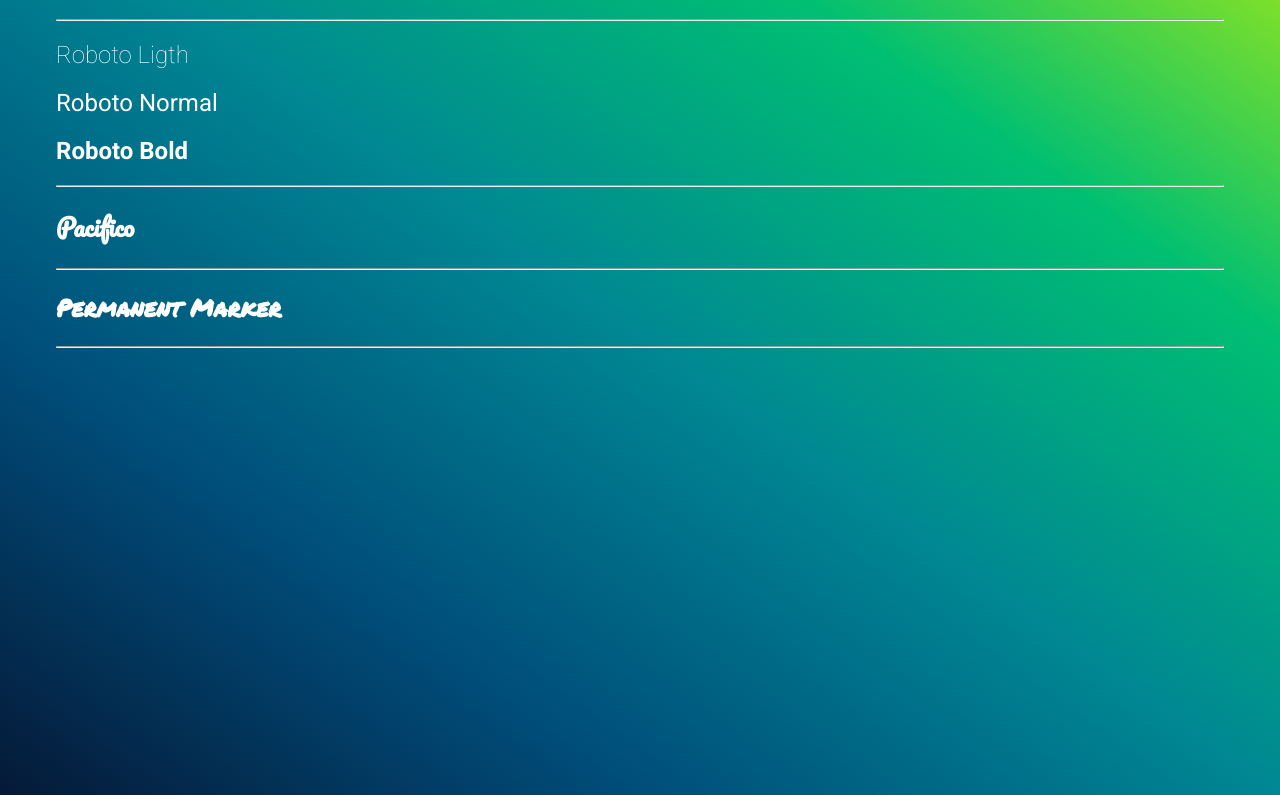
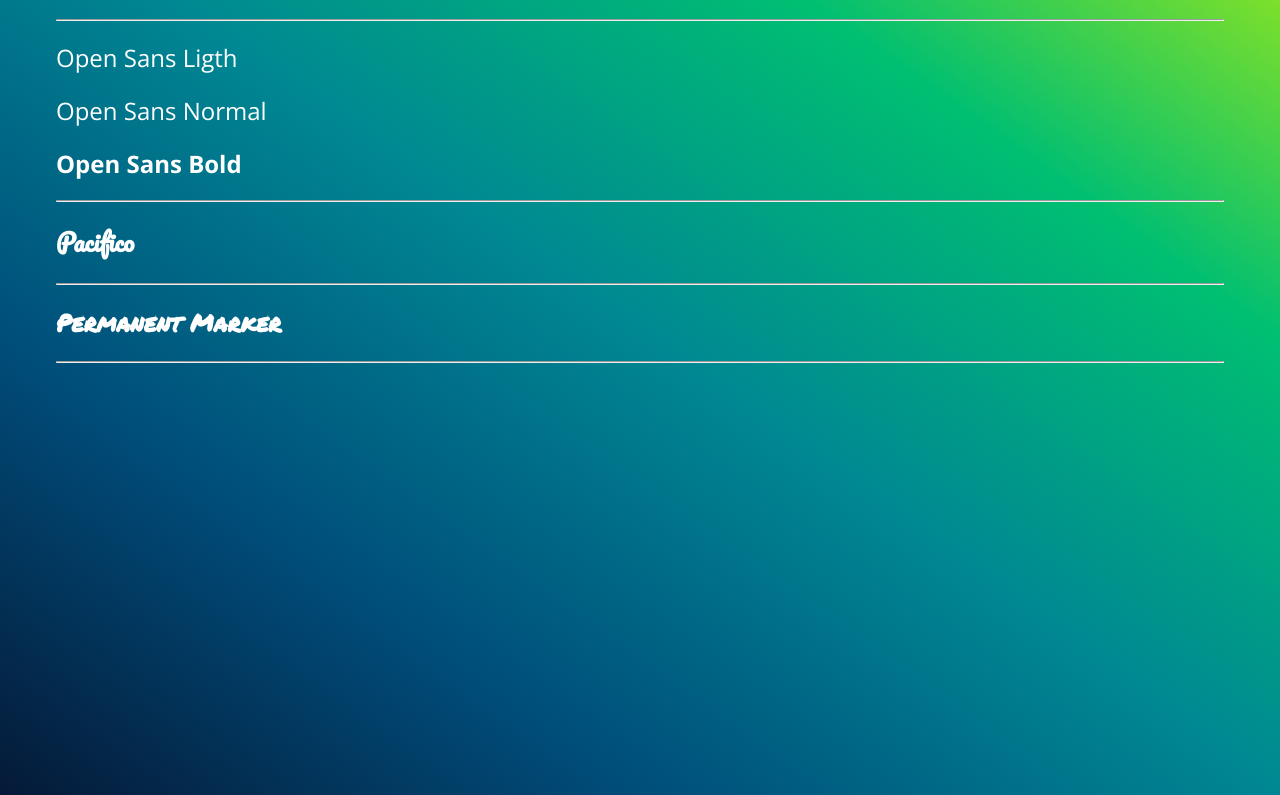
Before and after one commit to tecnocodigo-youtube/google-fonts, a plain HTML site: page index.html in a window 1280 px wide. Shown: the part 117-912 px from the top of the page. Drawn offline with nearby package versions, Linux system fonts and the light colour scheme.

Commit message:
reemplazo de Roboto por Open Sans

```diff
--- a/index.html
+++ b/index.html
@@ -9,16 +9,16 @@
   <link rel="stylesheet" href="styles.css">
   <link rel="preconnect" href="https://fonts.googleapis.com">
   <link rel="preconnect" href="https://fonts.gstatic.com" crossorigin>
-  <link href="https://fonts.googleapis.com/css2?family=Roboto:ital,wght@0,100;0,400;0,700;1,400&display=swap"
+  <link href="https://fonts.googleapis.com/css2?family=Open+Sans:ital,wght@0,300;0,400;0,700;1,400&display=swap"
     rel="stylesheet">
   <style>
     .primary-font {
-      font-family: 'Roboto', sans-serif;
+      font-family: 'Open Sans', sans-serif;
       font-weight: 400;
     }
 
     .ligth {
-      font-weight: 100;
+      font-weight: 300;
 
     }
 
@@ -32,9 +32,9 @@
 <body>
   <h1>Google Fonts</h1>
   <hr>
-  <h2 class="primary-font ligth">Roboto Ligth</h2>
-  <h2 class="primary-font">Roboto Normal</h2>
-  <h2 class="primary-font bold">Roboto Bold</h2>
+  <h2 class="primary-font ligth">Open Sans Ligth</h2>
+  <h2 class="primary-font">Open Sans Normal</h2>
+  <h2 class="primary-font bold">Open Sans Bold</h2>
   <hr>
   <h2 class="secondary-font">Pacifico</h2>
   <hr>
```
